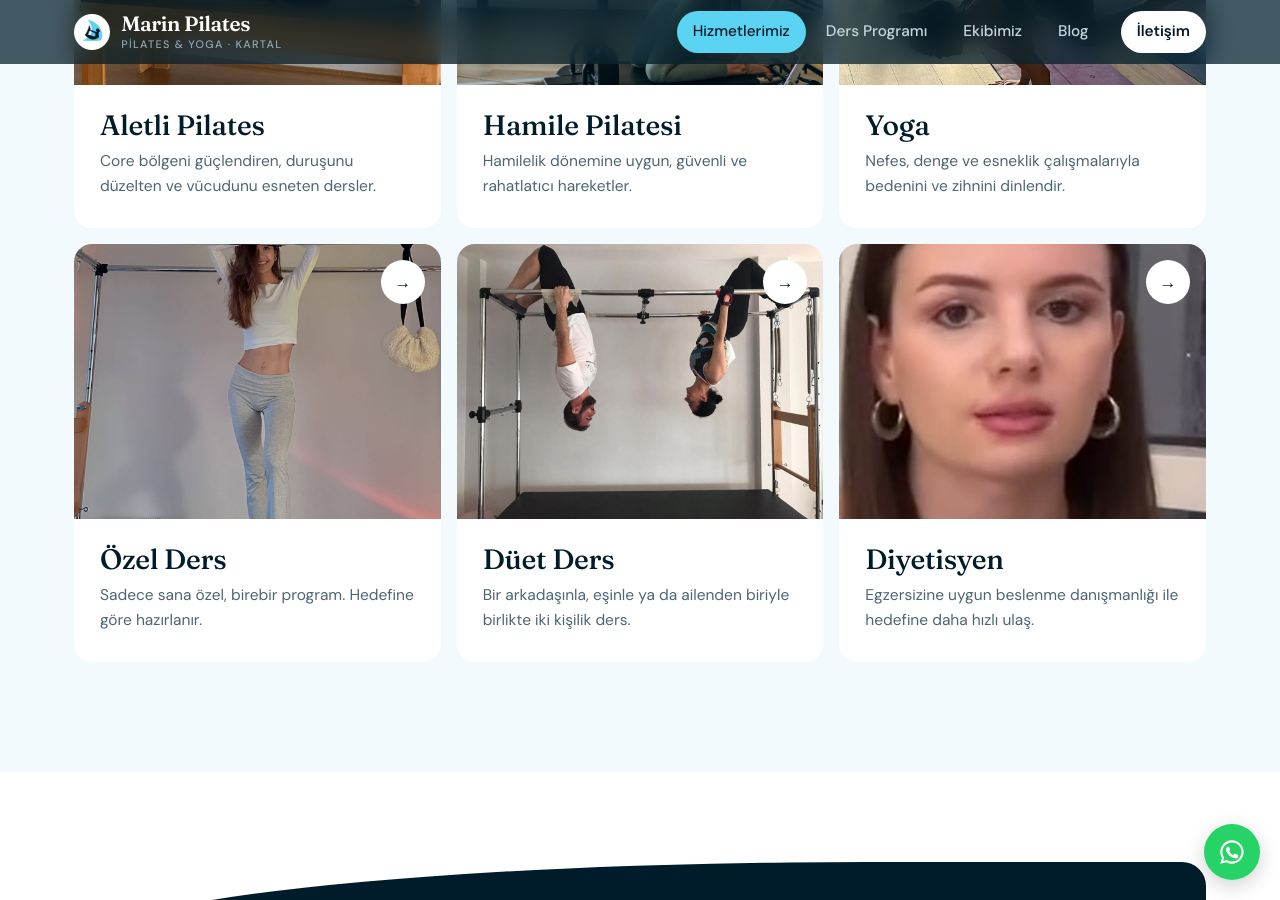
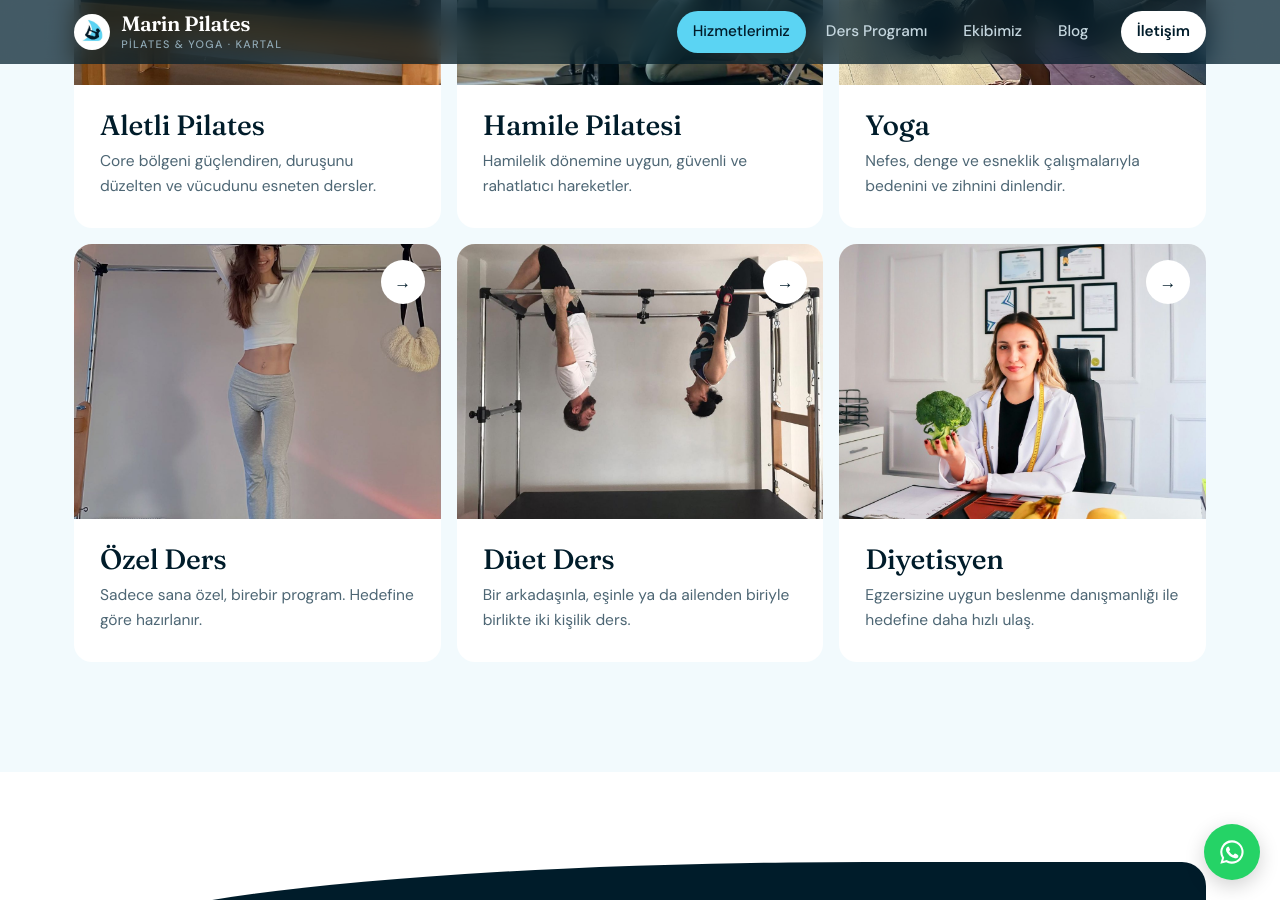
Before and after one commit to irembasoglu/pilates, a Jekyll site: the page built from hizmetlerimiz.html, in a window 1280 px wide and 900 px high, scrolled down 748 px. Built offline with Jekyll 4.4.1, drawn with Linux system fonts in a browser that asks for light colours.

Commit message:
Diyetisyen hizmetine yeni fotoğraf
Co-Authored-By: Claude Opus 5.5 <noreply@anthropic.com>
Claude-Session: https://claude.ai/code/session_01V8pagf3RSBv4mF8qP7Bptg

```diff
--- a/_data/hizmetler.yml
+++ b/_data/hizmetler.yml
@@ -116,7 +116,8 @@
 - id: diyetisyen
   ad: Diyetisyen
   sayfa_baslik: Diyetisyen
-  foto: foto/ekip-diyetisyen.jpg
+  foto: foto/hizmet-diyetisyen.jpg
+  foto_konum: 50% 45%
   kisa: Egzersizine uygun beslenme danışmanlığı ile hedefine daha hızlı ulaş.
   lead: Egzersizine ve hedefine uygun beslenme planıyla sonuca daha hızlı ulaş.
   uzun: Diyetisyenimiz, egzersiz programına ve hedefine uygun bir beslenme planı hazırlar. Egzersiz ve beslenmeyi birlikte planlamak, hedefine daha hızlı ulaşmanı sağlar.
--- a/_layouts/hizmet.html
+++ b/_layouts/hizmet.html
@@ -19,7 +19,7 @@ menu: hizmetlerimiz
       </div>
     </div>
     <figure class="s-photo">
-      <div class="sail"><img src="{{ h.foto }}" alt="{{ h.sayfa_baslik }}"></div>
+      <div class="sail"><img src="{{ h.foto }}" alt="{{ h.sayfa_baslik }}"{% if h.foto_konum %} style="object-position: {{ h.foto_konum }}"{% endif %}></div>
       {% if h.foto_kaynak %}<figcaption>Görsel: {{ h.foto_kaynak }}</figcaption>{% endif %}
     </figure>
   </div>
--- a/hizmetlerimiz.html
+++ b/hizmetlerimiz.html
@@ -11,7 +11,7 @@ aciklama: Pilates, hamile pilatesi, yoga, özel ders, düet ders ve diyetisyen h
     <div class="service-grid">
       {% for h in site.data.hizmetler %}
       <a href="hizmet-{{ h.id }}.html" class="service-card">
-        <span class="sc-photo"><img src="{{ h.foto }}" alt="" loading="lazy"><span class="arrow" aria-hidden="true">→</span></span>
+        <span class="sc-photo"><img src="{{ h.foto }}" alt="" loading="lazy"{% if h.foto_konum %} style="object-position: {{ h.foto_konum }}"{% endif %}><span class="arrow" aria-hidden="true">→</span></span>
         <span class="sc-text">
           <h3>{{ h.sayfa_baslik }}</h3>
           <p>{{ h.kisa }}</p>
```
Also changed, not shown: foto/hizmet-diyetisyen.jpg (added).
